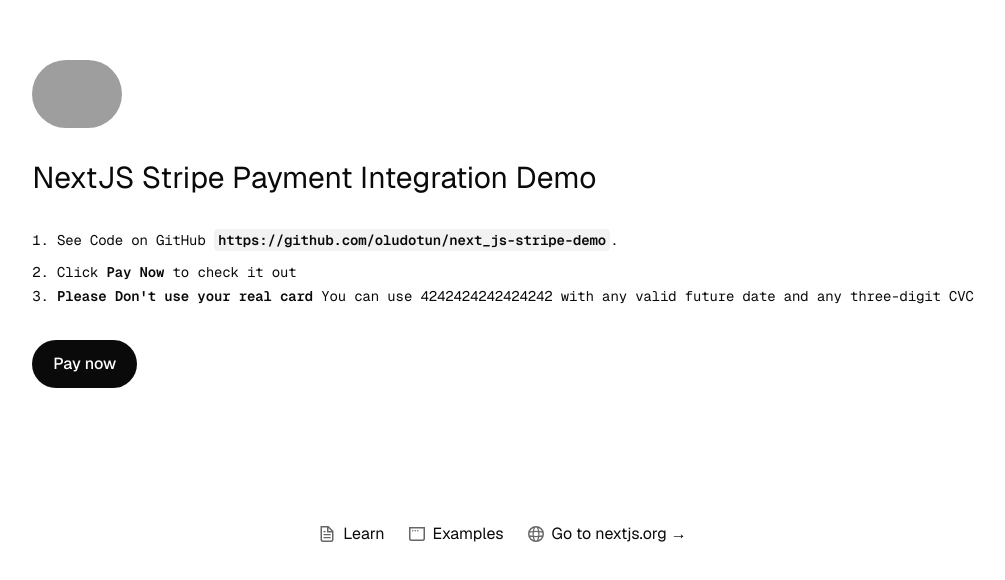
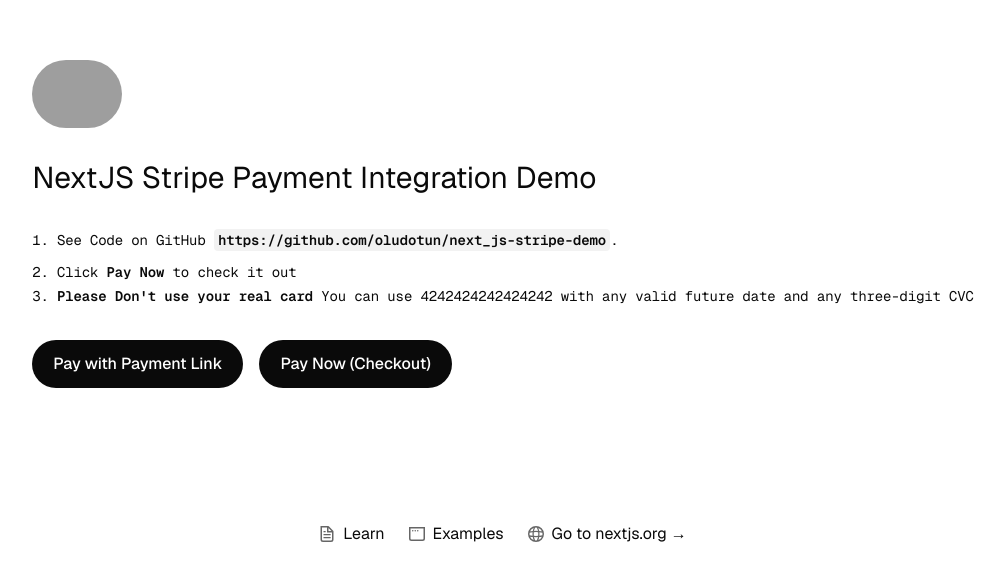
Before and after one commit to oludotun/next_js-stripe-demo, a Next.js app: page / in a window 1280 px wide. Shown: the part 176-756 px from the top of the page, without its empty margins (137-1142 px from the left). Built offline with nearby package versions, Linux system fonts and the light colour scheme; grey boxes are pictures that could not be loaded.

Commit message:
Add cancellation notification for Stripe checkout in Home component

```diff
--- a/app/page.tsx
+++ b/app/page.tsx
@@ -1,6 +1,25 @@
+"use client";
+
 import Image from "next/image";
+import * as React from "react";
+import { useSearchParams } from "next/navigation";
+import { toast } from "sonner";
 
 export default function Home() {
+    const searchParams = useSearchParams();
+
+    React.useEffect(() => {
+        const timer = setTimeout(() => {
+            if (searchParams.has("canceled")) {
+                toast(
+                    "Order canceled -- continue to shop around and checkout when you're ready."
+                );
+            }
+        }, 0);
+
+        return () => clearTimeout(timer);
+    }, [searchParams]);
+
     return (
         <div className="grid grid-rows-[20px_1fr_20px] items-center justify-items-center min-h-screen p-8 pb-20 gap-16 sm:p-20 font-[family-name:var(--font-geist-sans)]">
             <main className="flex flex-col gap-[32px] row-start-2 items-center sm:items-start">
@@ -46,15 +65,17 @@
                         href={process.env.NEXT_PUBLIC_PAYMENT_LINK}
                         rel="noopener noreferrer"
                     >
-                        {/* <Image
-                            className="dark:invert"
-                            src="/vercel.svg"
-                            alt="Vercel logomark"
-                            width={20}
-                            height={20}
-                        /> */}
-                        Pay now
+                        Pay with Payment Link
                     </a>
+                    <form action="/api/checkout_sessions" method="POST">
+                        <button
+                            type="submit"
+                            role="link"
+                            className="cursor-pointer rounded-full border border-solid border-transparent transition-colors flex items-center justify-center bg-foreground text-background gap-2 hover:bg-[#383838] dark:hover:bg-[#ccc] font-medium text-sm sm:text-base h-10 sm:h-12 px-4 sm:px-5 sm:w-auto"
+                        >
+                            Pay Now (Checkout)
+                        </button>
+                    </form>
                 </div>
             </main>
             <footer className="row-start-3 flex gap-[24px] flex-wrap items-center justify-center">
```
